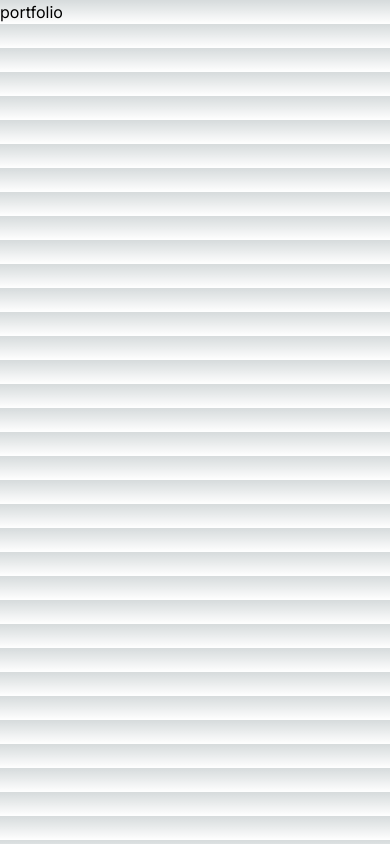
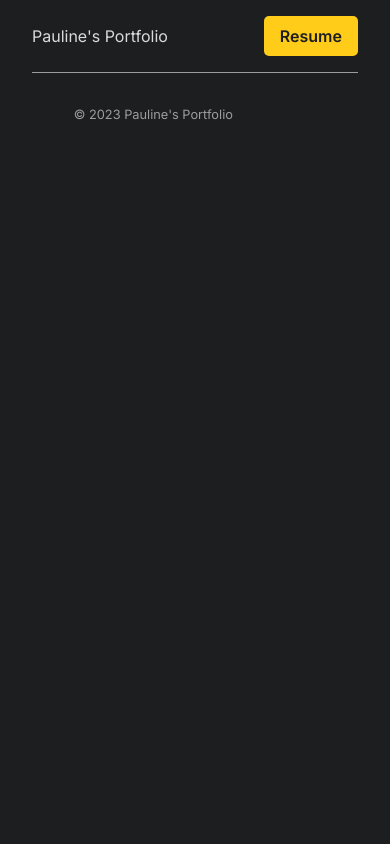
Before and after one commit to pauleen123/my-portfolio, a Next.js app: page / in a window 390 px wide. Built offline with nearby package versions, Linux system fonts and the light colour scheme.

Commit message:
fixed the display of the layout

```diff
--- a/pages/_app.js
+++ b/pages/_app.js
@@ -1,3 +1,4 @@
+import React from 'react';
 import '@/styles/globals.css';
 import Layout from '../components/layout';
 
--- a/src/app/globals.css
+++ b/src/app/globals.css
@@ -1,27 +1,391 @@
-@tailwind base;
-@tailwind components;
-@tailwind utilities;
-
-:root {
-  --foreground-rgb: 0, 0, 0;
-  --background-start-rgb: 214, 219, 220;
-  --background-end-rgb: 255, 255, 255;
+* {
+  margin: 0;
+  padding: 0;
+  box-sizing: border-box;
 }
 
-@media (prefers-color-scheme: dark) {
-  :root {
-    --foreground-rgb: 255, 255, 255;
-    --background-start-rgb: 0, 0, 0;
-    --background-end-rgb: 0, 0, 0;
+body {
+  font-family: sans-serif;
+  font-size: 16px;
+  line-height: 1.5;
+  background-color: #1D1E20;
+  color: #DADADB;
+  width: 900px;
+  margin: 0 auto;
+  padding: 0 0;
+}
+
+@media screen and (max-width: 768px) {
+  body {
+    width: 100%;
+    padding: 0 2rem;
   }
 }
 
-body {
-  color: rgb(var(--foreground-rgb));
-  background: linear-gradient(
-      to bottom,
-      transparent,
-      rgb(var(--background-end-rgb))
-    )
-    rgb(var(--background-start-rgb));
+a {
+  text-decoration: none;
+  color: #DADADB;
 }
+
+li {
+  list-style: none;
+}
+
+/* Navbar */
+.nav-container {
+  display: flex;
+  justify-content: space-between;
+  align-items: center;
+  padding: 1rem 0;
+  background-color: #1D1E20;
+}
+
+.nav-container .logo {
+  font-size: 1.5rem;
+  font-weight: bold;
+}
+
+.cta-btn {
+  background-color: #FFCC1A;
+  color: #1D1E20;
+  padding: 0.5rem 1rem;
+  border-radius: 5px;
+  font-size: 1rem;
+  font-weight: 600;
+  transition: all 0.5s ease-in-out;
+  cursor: pointer;
+  display: inline-block;
+}
+
+.cta-btn:hover {
+  background-color: #DADADB;
+}
+
+/* Footer */
+hr {
+  border: none;
+  background-color: #9B9C9D;
+  height: 1px;
+  width: 80%;
+  margin: 0 auto;
+}
+
+@media screen and (max-width: 768px) {
+  hr {
+    width: 100%;
+  }
+}
+
+.footer-container {
+  display: flex;
+  justify-content: space-around;
+  align-items: center;
+  padding: 2rem 0;
+  background-color: #1D1E20;
+}
+
+.footer-container p {
+  font-size: 0.8rem;
+  color: #9B9C9D;
+}
+
+.footer-container .social_icons {
+  display: flex;
+  justify-content: space-between;
+  align-items: center;
+  gap: 0 1rem;
+}
+
+.footer-container .social_icons a {
+  color: #9B9C9D;
+  font-size: 1.5rem;
+  transition: all 0.5s ease-in-out;
+}
+
+.footer-container .social_icons a:hover {
+  color: #DADADB;
+}
+
+/* Hero */
+
+.hero-container {
+  height: 90vh;
+  display: flex;
+  justify-content: center;
+  align-items: center;
+  flex-direction: column;
+  padding: 2rem 0;
+}
+
+.hero-container .profile-img {
+  width: 200px;
+  height: 200px;
+  border-radius: 50%;
+  margin: 0 auto;
+  object-fit: cover;
+}
+
+.hero-container .hero-text {
+  text-align: center;
+  margin: 1rem 0;
+  width: 80%;
+}
+
+@media screen and (max-width: 768px) {
+  .hero-container .hero-text {
+    width: 100%;
+  }
+}
+
+.hero-container .hero-text h2 {
+  font-size: 2.2rem;
+  font-weight: 600;
+  margin-bottom: 1rem;
+}
+
+.hero-container .hero-text p {
+  font-size: 1.2rem;
+  font-weight: 400;
+  margin-bottom: 1rem;
+}
+
+.hero-container .social-icons {
+  display: flex;
+  justify-content: center;
+  align-items: center;
+  gap: 0 1rem;
+}
+
+.hero-container .social-icons a {
+  color: #9B9C9D;
+  font-size: 1.5rem;
+  transition: all 0.5s ease-in-out;
+}
+
+.hero-container .social-icons a:hover {
+  color: #DADADB;
+}
+
+/* About */
+.about-container {
+  padding: 2rem 0;
+}
+
+.about-container h2 {
+  font-size: 2rem;
+  font-weight: 600;
+  margin-bottom: 1rem;
+}
+
+.about-container .flex-about {
+  display: flex;
+  justify-content: space-between;
+  align-items: center;
+  gap: 0 2rem;
+}
+
+.about-container .flex-about .about-text {
+  width: 50%;
+}
+
+.about-container .flex-about .about-text p {
+  font-size: 1rem;
+  font-weight: 400;
+  margin-bottom: 1rem;
+}
+
+.about-container .flex-about .about-img {
+  width: 50%;
+}
+
+.about-container .flex-about .about-img .profile-img {
+  overflow: hidden;
+  width: 100%;
+  height: 500px;
+  object-fit: cover;
+  border: 2px solid #DADADB;
+  filter: grayscale(100%);
+  transition: all 0.5s ease-in-out;
+  cursor: cell;
+}
+
+.about-container .flex-about .about-img .profile-img:hover {
+  filter: grayscale(0%);
+  transform: scale(1.02);
+}
+
+@media screen and (max-width: 768px) {
+  .about-container .flex-about {
+    flex-direction: column;
+  }
+
+  .about-container .flex-about .about-text {
+    width: 100%;
+  }
+
+  .about-container .flex-about .about-img {
+    width: 100%;
+  }
+}
+
+/* Skills */
+.skills-container {
+  padding: 2rem 0;
+}
+
+.skills-container h2 {
+  font-size: 2rem;
+  font-weight: 600;
+  margin-bottom: 1rem;
+}
+
+.skills-container .grid-skills {
+  display: grid;
+  grid-template-columns: repeat(4, 1fr);
+  gap: 2rem;
+}
+
+@media screen and (max-width: 768px) {
+  .skills-container .grid-skills {
+    grid-template-columns: repeat(2, 1fr);
+  }
+}
+
+.skills-container .grid-skills .skill-card {
+  background-color: #DADADB;
+  color: #1D1E20;
+  display: flex;
+  justify-content: center;
+  align-items: center;
+  gap: 0 1rem;
+  padding: 1rem;
+  border-radius: 10px;
+  box-shadow: 0 0 10px rgba(0, 0, 0, 0.2);
+  transition: all 0.5s ease-in-out;
+  cursor: context-menu;
+}
+
+.skills-container .grid-skills i {
+  font-size: 1.5rem;
+}
+
+.skills-container .grid-skills .html:hover {
+  background-color: #E34F26;
+}
+
+.skills-container .grid-skills .css:hover {
+  background-color: #264DE4;
+}
+
+.skills-container .grid-skills .js:hover {
+  background-color: #F7DF1E;
+}
+
+.skills-container .grid-skills .react:hover {
+  background-color: #61DAFB;
+}
+
+.skills-container .grid-skills .node:hover {
+  background-color: #339933;
+}
+
+.skills-container .grid-skills .python:hover {
+  background-color: #3776AB;
+}
+
+/* Projects */
+.projects-container {
+  padding: 2rem 0;
+}
+
+.projects-container h2 {
+  font-size: 2rem;
+  font-weight: 600;
+  margin-bottom: 1rem;
+}
+
+.projects-grid {
+  display: grid;
+  grid-template-columns: repeat(3, 1fr);
+  gap: 2rem;
+}
+
+@media screen and (max-width: 768px) {
+  .projects-grid {
+    grid-template-columns: repeat(1, 1fr);
+  }
+}
+
+.project-card {
+  border: 1px solid #e6e6e6;
+  padding: 20px;
+  border-radius: 5px;
+}
+
+.project-card .project-header {
+  display: flex;
+  justify-content: space-between;
+  align-items: flex-start;
+  margin-bottom: 20px;
+}
+
+.project-card .folder-icon {
+  font-size: 35px;
+  color: #FFCC17;
+}
+
+.project-header .small-icons {
+  display: flex;
+  gap: 0 5px;
+}
+
+.project-card .small-icons a {
+  margin-right: 5px;
+  cursor: pointer;
+  transition: all .5s ease;
+}
+
+.project-card .small-icons a:hover {
+  color: #FFCC17;
+}
+
+.project-card .project h3 {
+  font-size: 20px;
+  margin-bottom: 10px;
+}
+
+.project-card .project p {
+  font-size: 16px;
+  margin-bottom: 10px;
+  color: #b3b3b3;
+}
+
+/* contact */
+.contact-container {
+  padding: 2rem 0 4rem;
+  display: flex;
+  justify-content: center;
+  align-items: center;
+  flex-direction: column;
+  width: 80%;
+  margin: 0 auto;
+}
+
+@media screen and (max-width: 768px) {
+  .contact-container {
+    width: 100%;
+  }
+}
+
+.contact-container h2 {
+  font-size: 2rem;
+  font-weight: 600;
+  margin-bottom: 1rem;
+}
+
+.contact-container p {
+  font-size: 1rem;
+  font-weight: 400;
+  margin-bottom: 1rem;
+  text-align: center;
+}
--- a/src/app/layout.js
+++ b/src/app/layout.js
@@ -1,4 +1,5 @@
 import './globals.css'
+import React from 'react'
 import { Inter } from 'next/font/google'
 
 const inter = Inter({ subsets: ['latin'] })
--- a/src/app/page.js
+++ b/src/app/page.js
@@ -1,9 +1,15 @@
 import Image from 'next/image'
+import Navbar from '@/components/Navbar'
+import Footer from '@/components/Footer'
 
-export default function Home() {
+const Layout = ({children}) => {
   return (
-    <main>
-     portfolio
-    </main>
+    <div>
+        <Navbar />
+        <main>{children}</main>
+        <Footer />
+    </div>
   )
 }
+
+export default Layout
--- a/src/components/Footer.jsx
+++ b/src/components/Footer.jsx
@@ -1,4 +1,4 @@
-import React from 'react'
+// import React from 'react'
 
 export default function Footer() {
   return (
--- a/src/components/Layout.jsx
+++ b/src/components/Layout.jsx
@@ -1,15 +1,15 @@
-import React from 'react'
-import Navbar from "./Navbar";
-import Footer from "./Footer";
+// // import React from 'react'
+// import Navbar from "./Navbar";
+// import Footer from "./Footer";
 
-const Layout = ({children}) => {
-  return (
-    <div>
-        <Navbar />
-        <main>{children}</main>
-        <Footer />
-    </div>
-  )
-}
+// const Layout = ({children}) => {
+//   return (
+//     <div>
+//         <Navbar />
+//         <main>{children}</main>
+//         <Footer />
+//     </div>
+//   )
+// }
 
-export default Layout
+// export default Layout
--- a/src/components/Navbar.jsx
+++ b/src/components/Navbar.jsx
@@ -1,4 +1,4 @@
-import React from 'react'
+// import React from 'react'
 import Link from 'next/link'
 
 export default function Navbar() {
```
